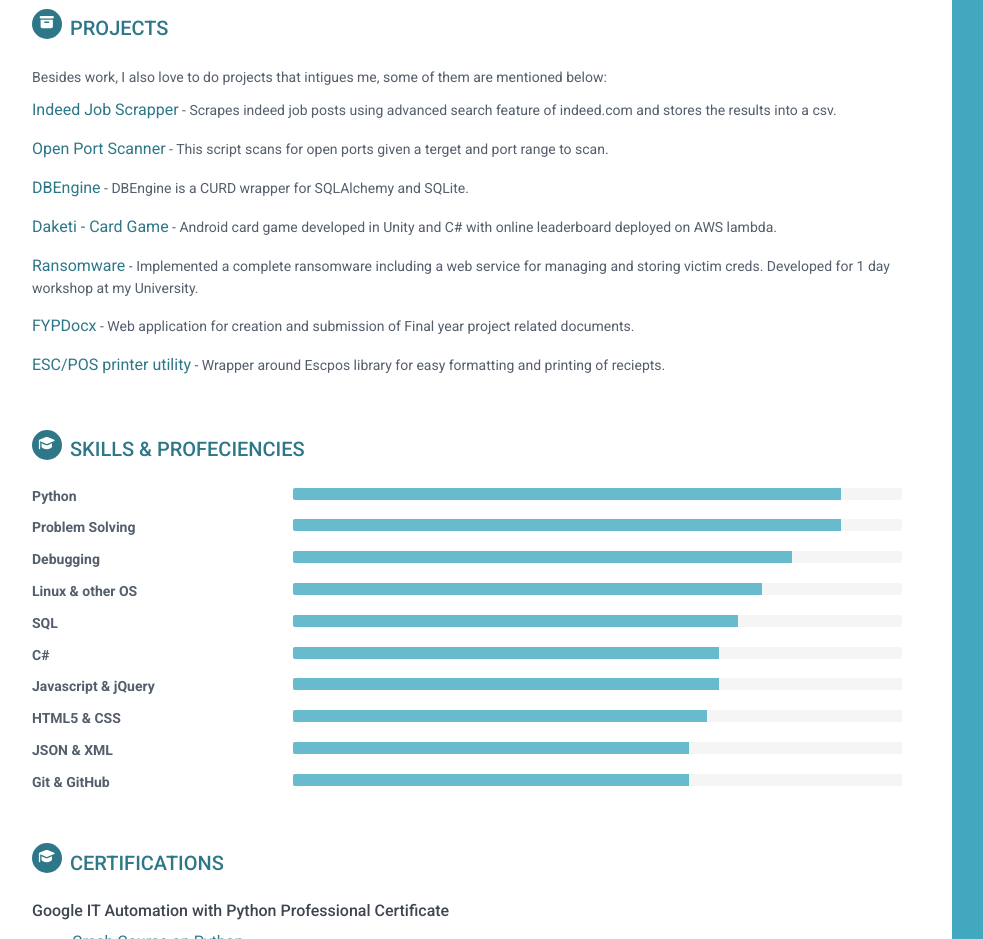
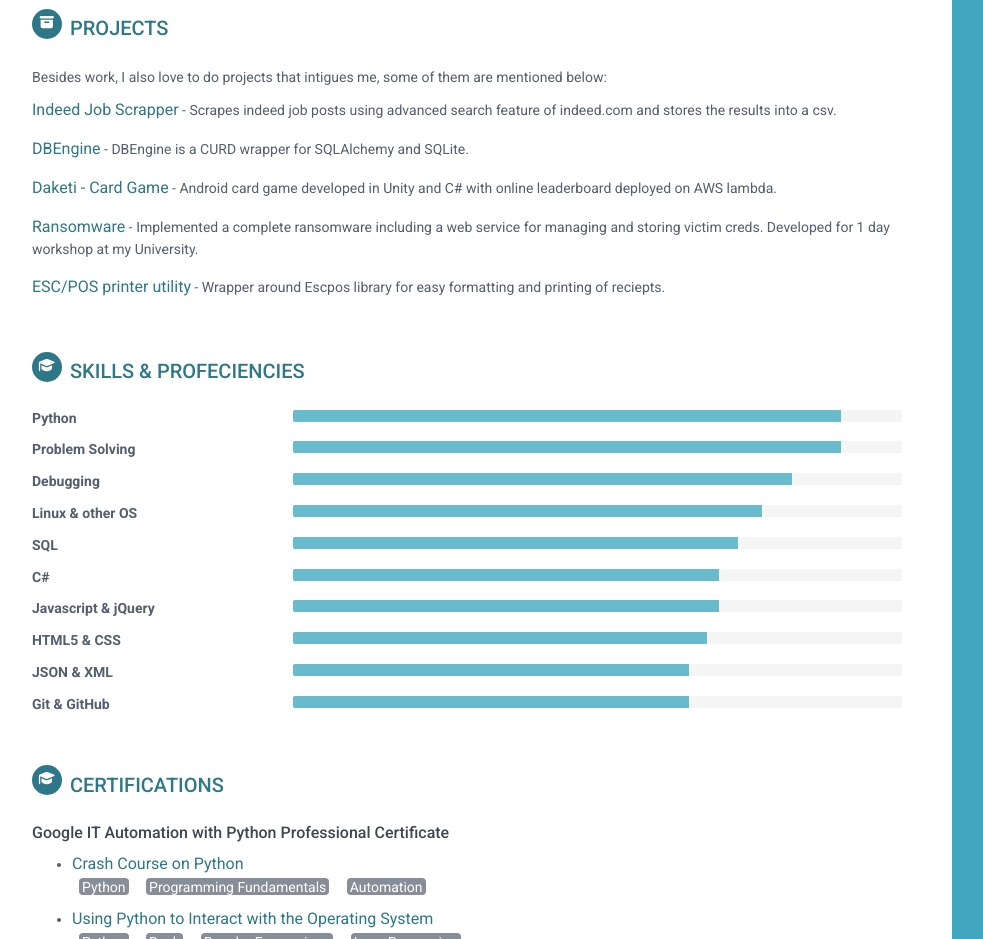
Before and after one commit to mughis369/resume, a plain HTML site: page index.html in a window 1280 px wide. Shown: the part 1120-2059 px from the top of the page, without its empty margins (28-1011 px from the left). Drawn offline with Linux system fonts and the light colour scheme.

Commit message:
changed design

```diff
--- a/index.html
+++ b/index.html
@@ -199,9 +199,6 @@
                     <span class="project-title"><a href="https://github.com/mughis369/Indeed-Job-Scraper" target="_blank">Indeed Job Scrapper</a></span> - <span class="project-tagline">Scrapes indeed job posts using advanced search feature of indeed.com and stores the results into a csv.</span>
                 </div><!--//item-->
                 <div class="item">
-                    <span class="project-title"><a href="https://github.com/mughis369/Open-Port-Scanner" target="_blank">Open Port Scanner</a></span> - <span class="project-tagline">This script scans for open ports given a terget and port range to scan.</span>
-                </div><!--//item-->
-                <div class="item">
                     <span class="project-title"><a href="https://github.com/mughis789/DBEngine" target="_blank">DBEngine</a></span> - <span class="project-tagline">DBEngine is a CURD wrapper for SQLAlchemy and SQLite.</span>
                 </div><!--//item-->
                 <div class="item">
@@ -211,10 +208,6 @@
                 <div class="item">
                     <span class="project-title"><a href="#" target="_blank">Ransomware</a></span> -
                     <span class="project-tagline">Implemented a complete ransomware including a web service for managing and storing victim creds. Developed for 1 day workshop at my University.</span>
-                </div>
-                <div class="item">
-                    <span class="project-title"><a href="#" target="_blank">FYPDocx</a></span> -
-                    <span class="project-tagline">Web application for creation and submission of Final year project related documents.</span>
                 </div>
                 <div class="item">
                     <span class="project-title"><a href="https://github.com/mughis789/Escpos_printing_formatter" target="_blank">ESC/POS printer utility</a></span> -
```
